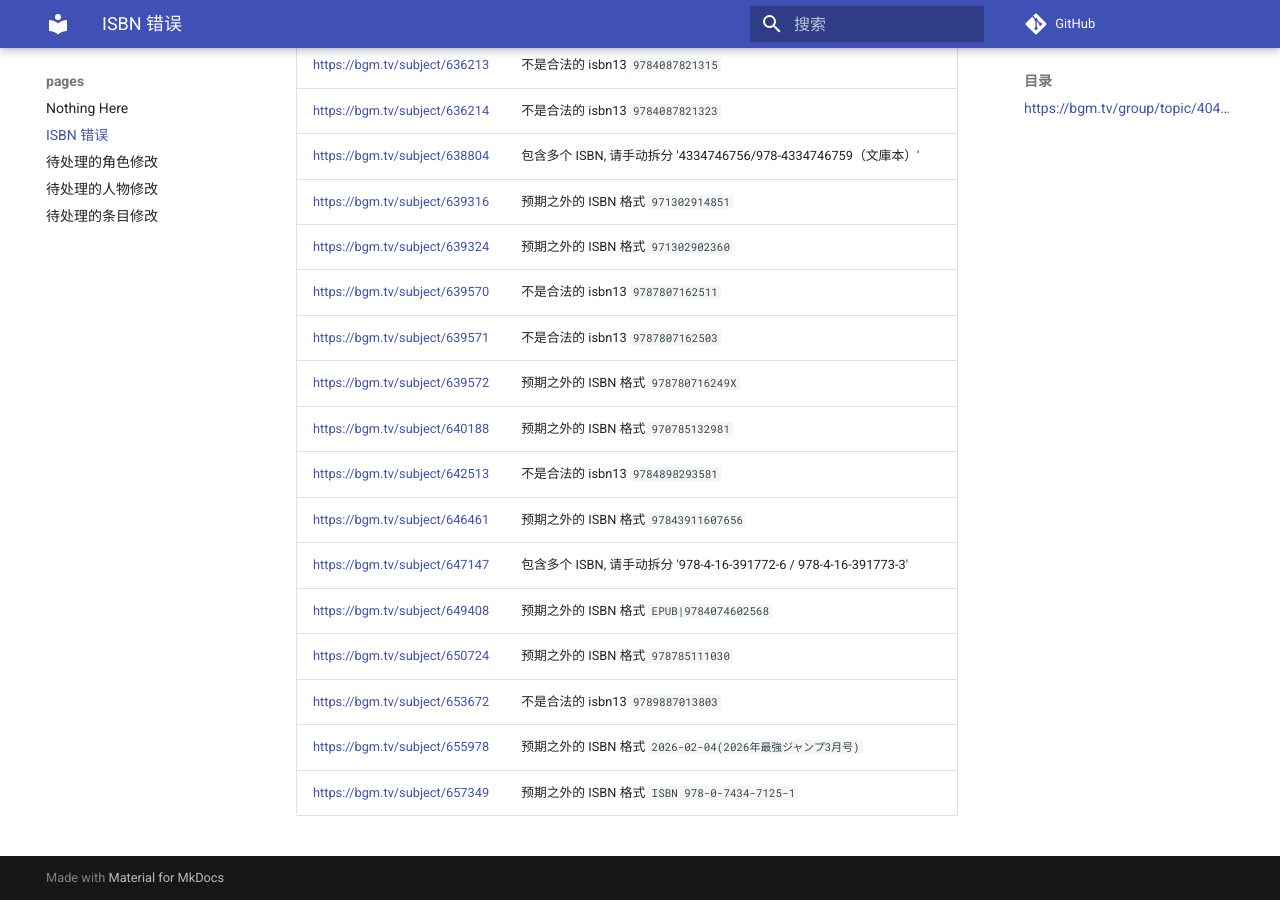
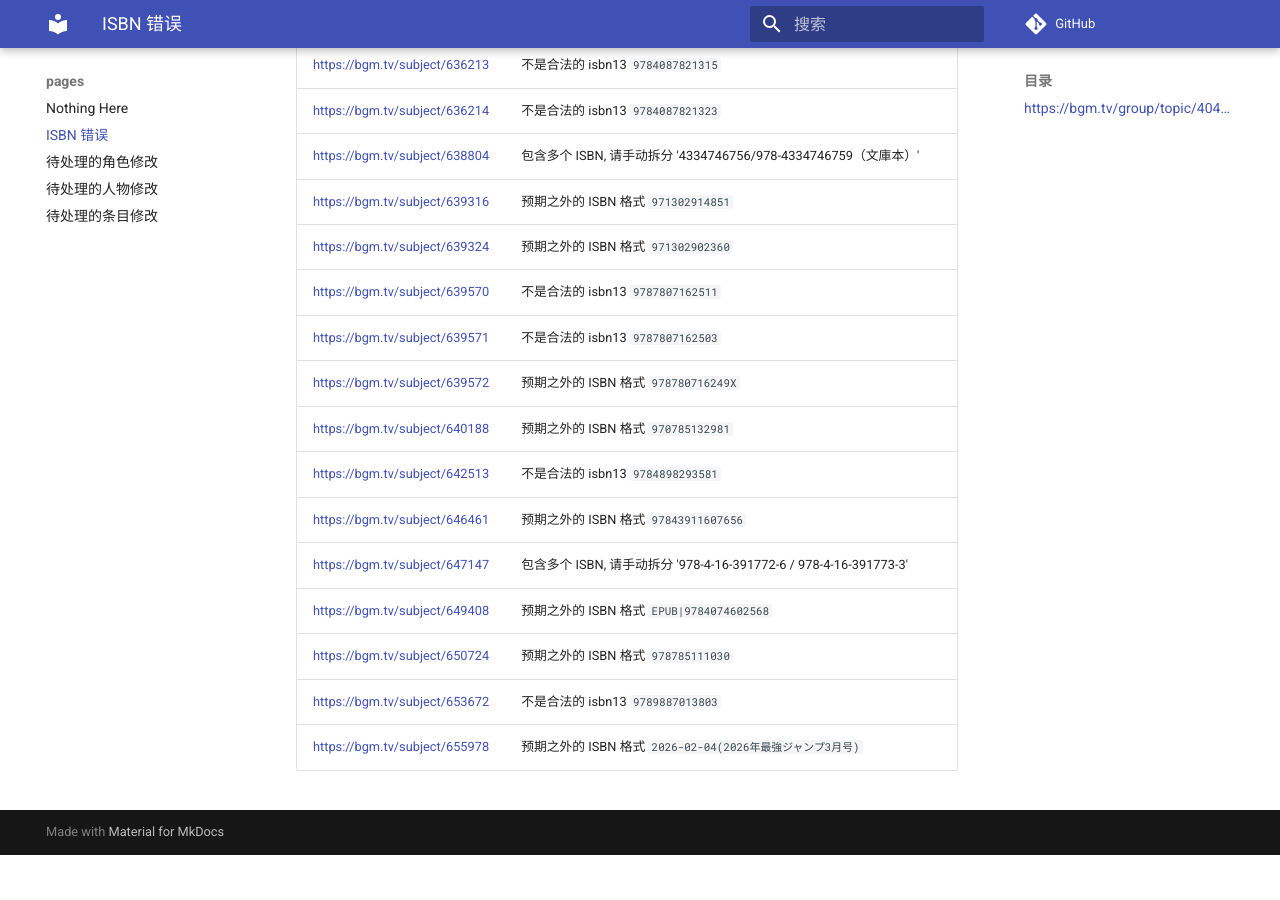
Before and after one commit to trim21/bangumi-pages, an MkDocs documentation site: the page built from docs/isbn.md, in a window 1280 px wide and 900 px high, scrolled down 10506 px. Built offline with MkDocs 1.6.1 and Material for MkDocs 9.7.7, drawn with Linux system fonts in a browser that asks for light colours; comment, search, counter and statistics services are not loaded; after the commit the page ends 11361 px from its top, so only the background shows below that; part of the change alters nothing that is shown.

Commit message:
update isbn.md

```diff
--- a/docs/isbn.md
+++ b/docs/isbn.md
@@ -1,7 +1,7 @@
 # ISBN 错误
 ## <https://bgm.tv/group/topic/404801>
 
-total 242
+total 241
 
 | url | error |
 | --- |  ---  |
@@ -246,4 +246,3 @@ total 242
 | <https://bgm.tv/subject/650724> | 预期之外的 ISBN 格式 `978785111030` |
 | <https://bgm.tv/subject/653672> | 不是合法的 isbn13 <code>9789887013803</code> |
 | <https://bgm.tv/subject/655978> | 预期之外的 ISBN 格式 `2026-02-04(2026年最強ジャンプ3月号)` |
-| <https://bgm.tv/subject/657349> | 预期之外的 ISBN 格式 `ISBN 978-0-7434-7125-1` |
```
